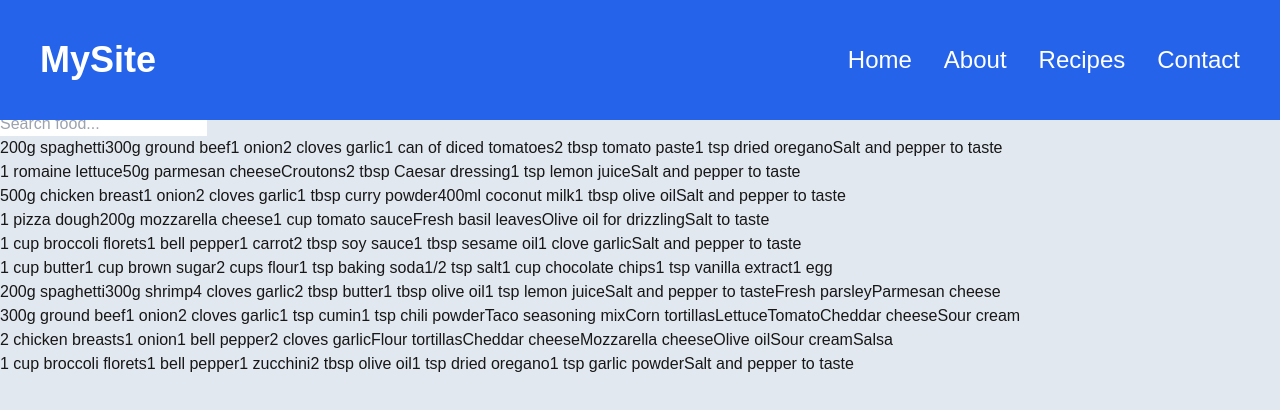
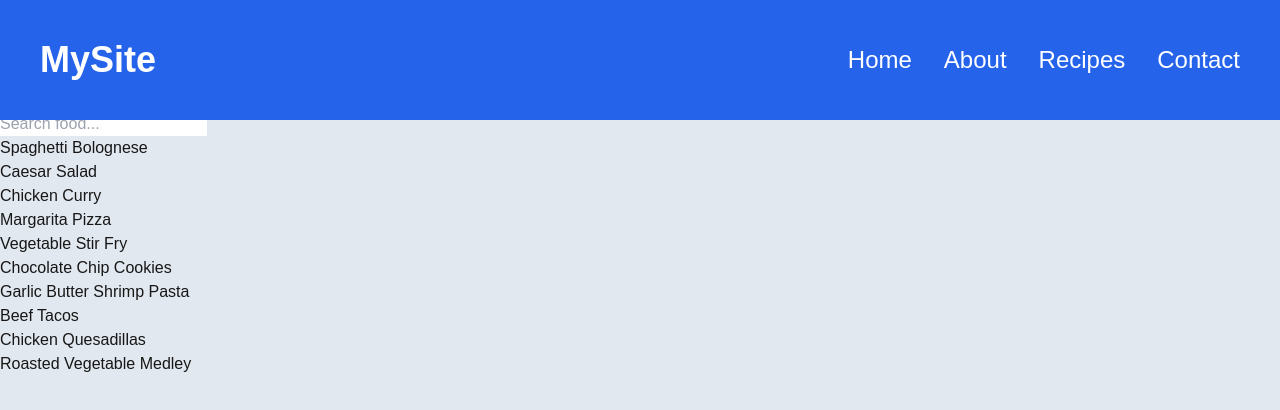
Before and after one commit to SantinoGiordano/Recipe-Maker, a Next.js app: page /about in a window 1280 px wide. Shown: the top 410 px of the page. Built offline with nearby package versions, Linux system fonts and the light colour scheme.

Commit message:
testing menu

```diff
--- a/app/(root)/about/page.tsx
+++ b/app/(root)/about/page.tsx
@@ -30,6 +30,11 @@ const SearchAnimal: React.FC = () => {
     searchAnimal(value); // Filter animals as you type
   };
 
+  const linkMenu = ()=>{
+    console.log('hello')
+  }
+
+
   return (
     <div>
       <input
@@ -42,7 +47,9 @@ const SearchAnimal: React.FC = () => {
       <ul id="list-holder">
         {filteredFood.map((data, index) => (
           <li key={index}>
-            {data.ingredients}
+            <p onClick={()=>linkMenu()} className='hover:cursor-pointer'>
+            {data.name}
+            </p>
           </li>
         ))}
       </ul>
```
